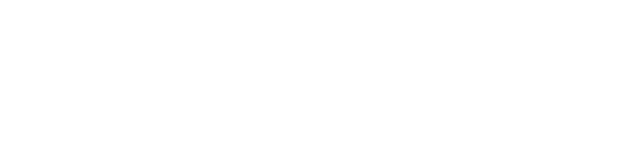
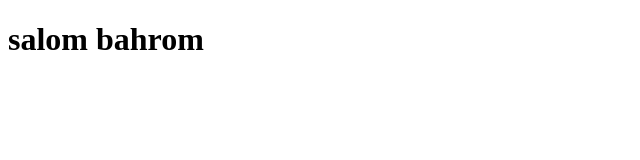
Before and after one commit to BahromjonH/Onlaen-magazin, a plain HTML site: page index.html in a window 1280 px wide. Shown: the whole page, without its empty margins (0-640 px from the left). Drawn offline with Linux system fonts and the light colour scheme.

```diff
--- a/index.html
+++ b/index.html
@@ -5,6 +5,7 @@
     <meta name="viewport" content="width=device-width, initial-scale=1.0">
     <title>onalen magazin</title>
 </head>
+<h1>salom bahrom</h1>
 <body>
 
 </body>
```
Also changed, not shown: 2 other files.
